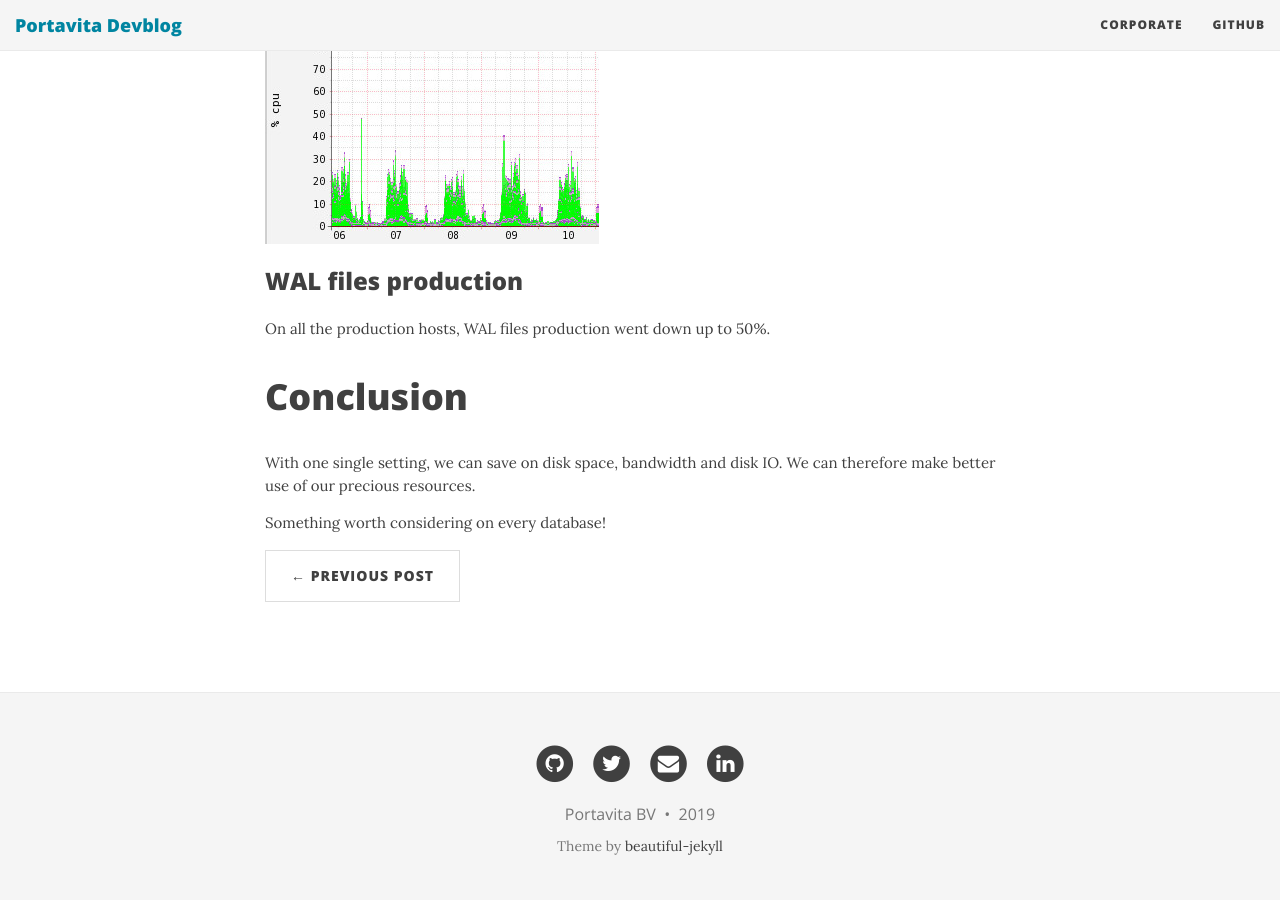
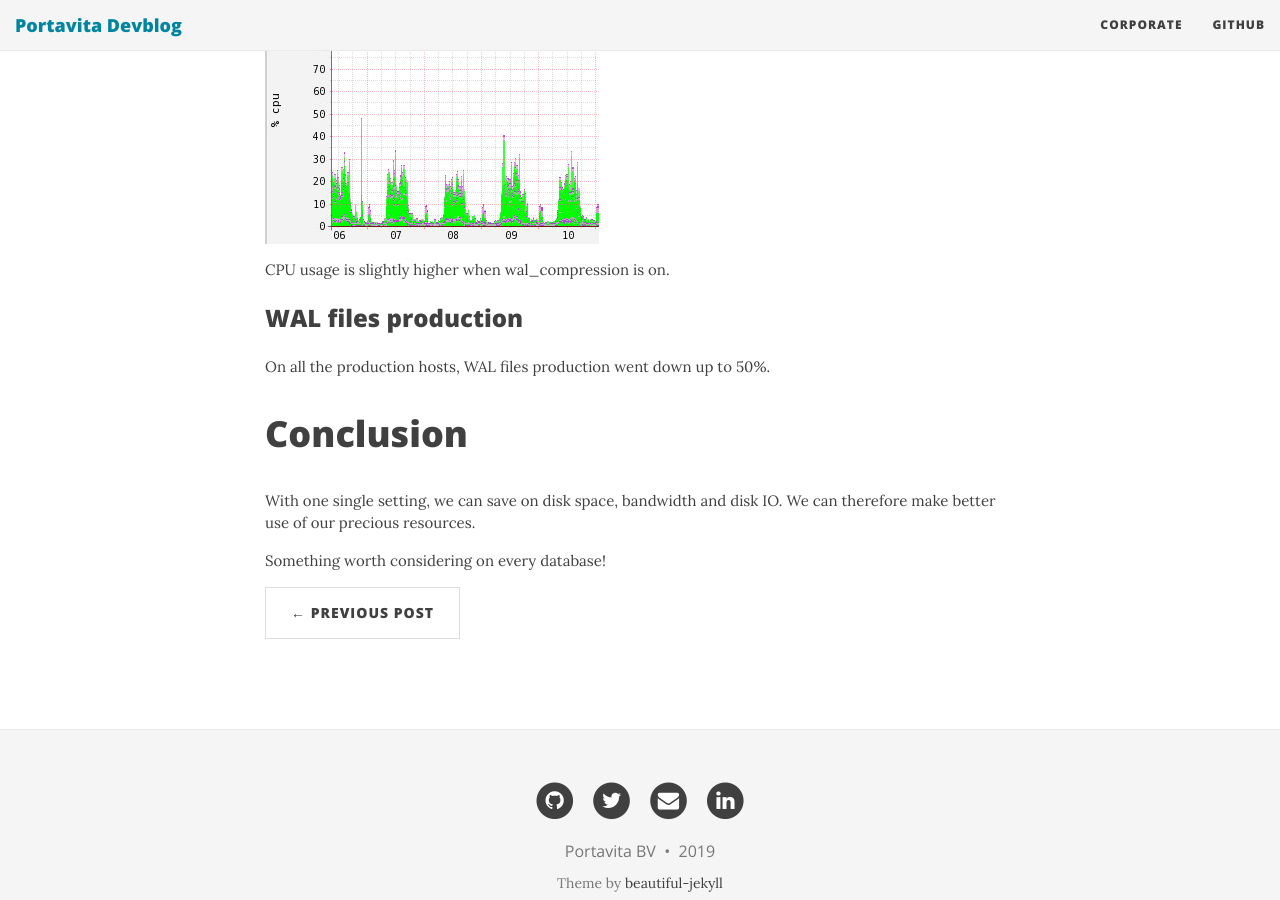
Before and after one commit to Portavita/portavita.github.io, a Jekyll site: the page built from _posts/2019-05-13-blog_about_wal_compression.markdown, in a window 1280 px wide and 900 px high, scrolled down 2657 px. Built offline with Jekyll 4.4.1, drawn with Linux system fonts in a browser that asks for light colours; nearby versions of some CDN libraries.

Commit message:
Update 2019-05-13-blog_about_wal_compression.markdown

```diff
--- a/_posts/2019-05-13-blog_about_wal_compression.markdown
+++ b/_posts/2019-05-13-blog_about_wal_compression.markdown
@@ -94,7 +94,7 @@ wal_compression has been turned on on the 9th, around 11 AM. Consider that over
 
 ![CPU impact](https://raw.githubusercontent.com/Portavita/portavita.github.io/master/img/cpu_prod_master.jpeg)
 
-
+CPU usage is slightly higher when wal_compression is on.
 
 ### WAL files production
 
```
